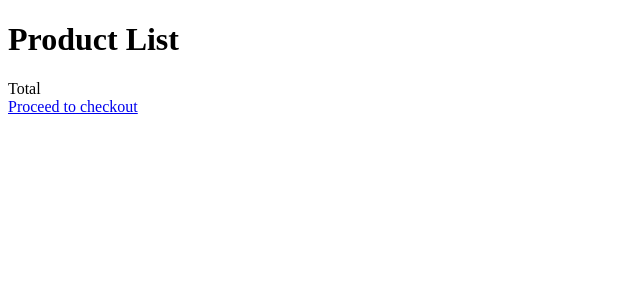
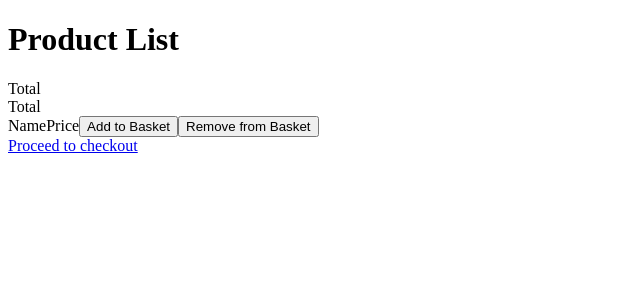
Before and after one commit to mrrustemka/shopping-simulator, a React (Create React App) app: page / in a window 1280 px wide. Shown: the top 300 px of the page, without its empty margins (0-640 px from the left). Built offline with nearby package versions, Linux system fonts and the light colour scheme.

Commit message:
create-product-component

```diff
--- /dev/null
+++ b/src/components/Product.jsx
@@ -0,0 +1,14 @@
+import React from "react";
+
+function Product() {
+  return (
+    <div className="product">
+      <p>Name</p>
+      <p>Price</p>
+      <button>Add to Basket</button>
+      <button>Remove from Basket</button>
+    </div>
+  );
+}
+
+export default Product;
--- a/src/components/ProductList.jsx
+++ b/src/components/ProductList.jsx
@@ -1,12 +1,15 @@
 import React from "react";
 import { Link } from "react-router-dom";
-import TotalItems from "./Total";
+import Total from "./Total";
+import Product from "./Product";
 
 function ProductList() {
   return (
     <div>
       <h1>Product List</h1>
-      <TotalItems />
+      <Total />
+      <Total />
+      <Product />
       <Link to="/basket">Proceed to checkout</Link>
     </div>
   );
--- a/src/index.css
+++ b/src/index.css
@@ -0,0 +1,3 @@
+.product p {
+  display: inline;
+}
```
